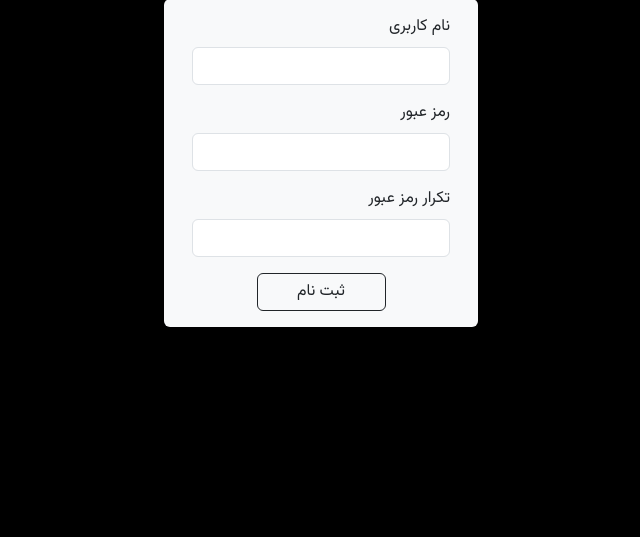
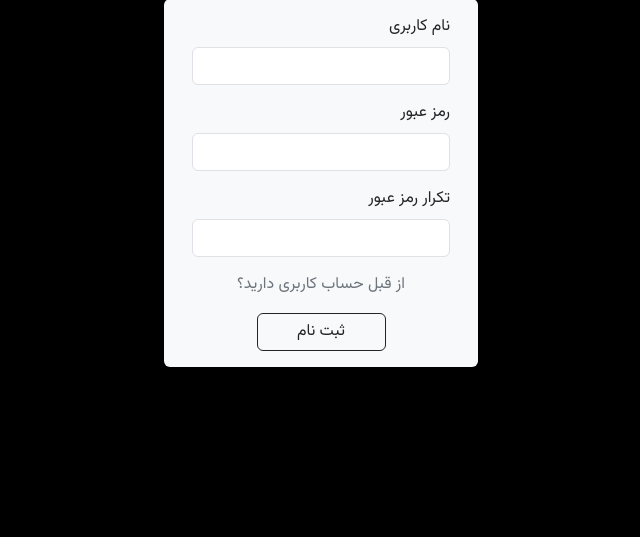
Before and after one commit to Behnaz81/Blog, a Django app: page /register/ in a window 1280 px wide. Shown: the part 113-650 px from the top of the page, without its empty margins (319-959 px from the left). Run offline with Django 5.2, Linux system fonts and the light colour scheme; data that the repository does not hold is empty.

Commit message:
login and register pages are linked to each other

```diff
--- a/templates/login.html
+++ b/templates/login.html
@@ -48,6 +48,11 @@
                 </div>
             {% endif %}
 
+
+            <div class="text-center mt-3">
+                <a href="{% url 'my_site:register' %}" class="text-decoration-none text-secondary">حساب کاربری ندارید؟ ثبت نام کنید.</a>
+            </div>
+
             <div class="text-center">
                 <button type="submit" class="mt-3 btn btn-outline-dark w-50">ورود</button>
             </div>
--- a/templates/register.html
+++ b/templates/register.html
@@ -52,6 +52,10 @@
                 </div>
             {% endif %}
 
+            <div class="text-center mt-3">
+                <a href="{% url 'my_site:login' %}" class="text-decoration-none text-secondary">از قبل حساب کاربری دارید؟</a>
+            </div>
+
             <div class="text-center">
                 <button type="submit" class="mt-3 btn btn-outline-dark w-50">ثبت نام</button>
             </div>
```
